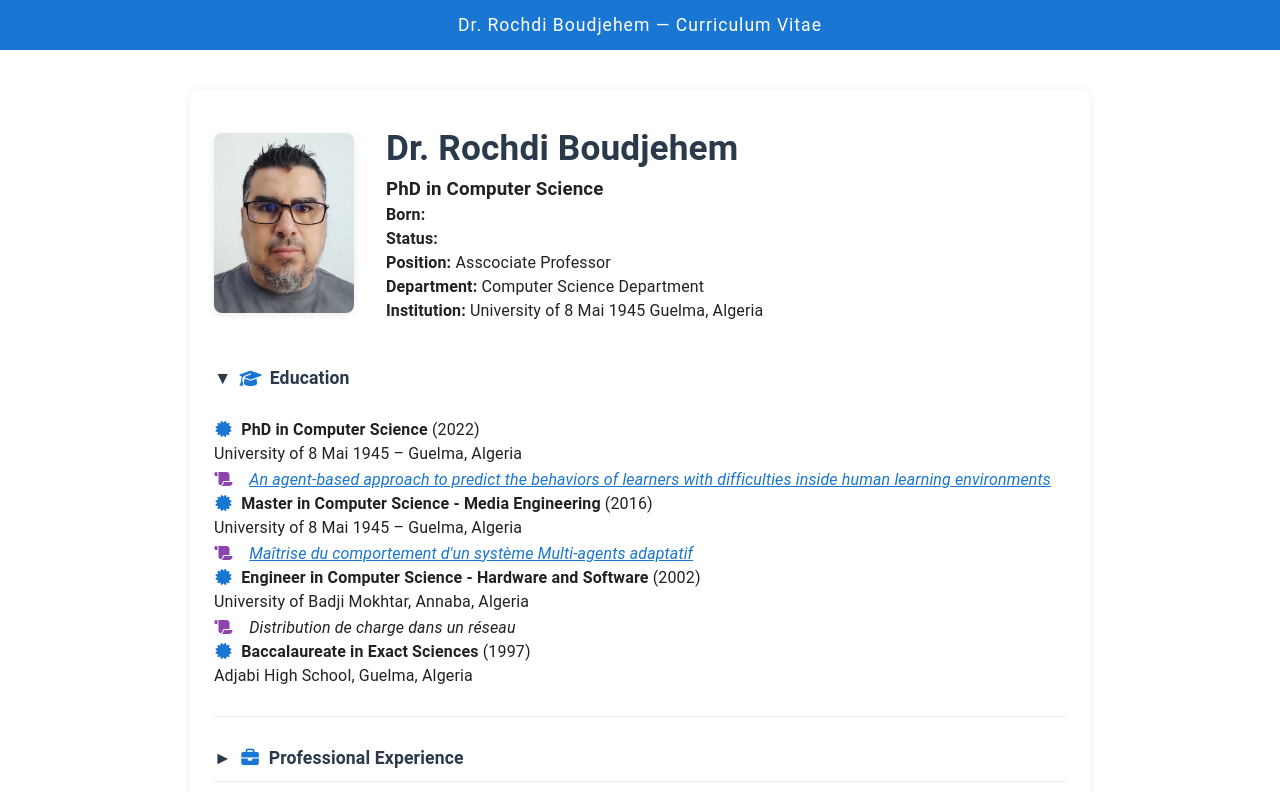
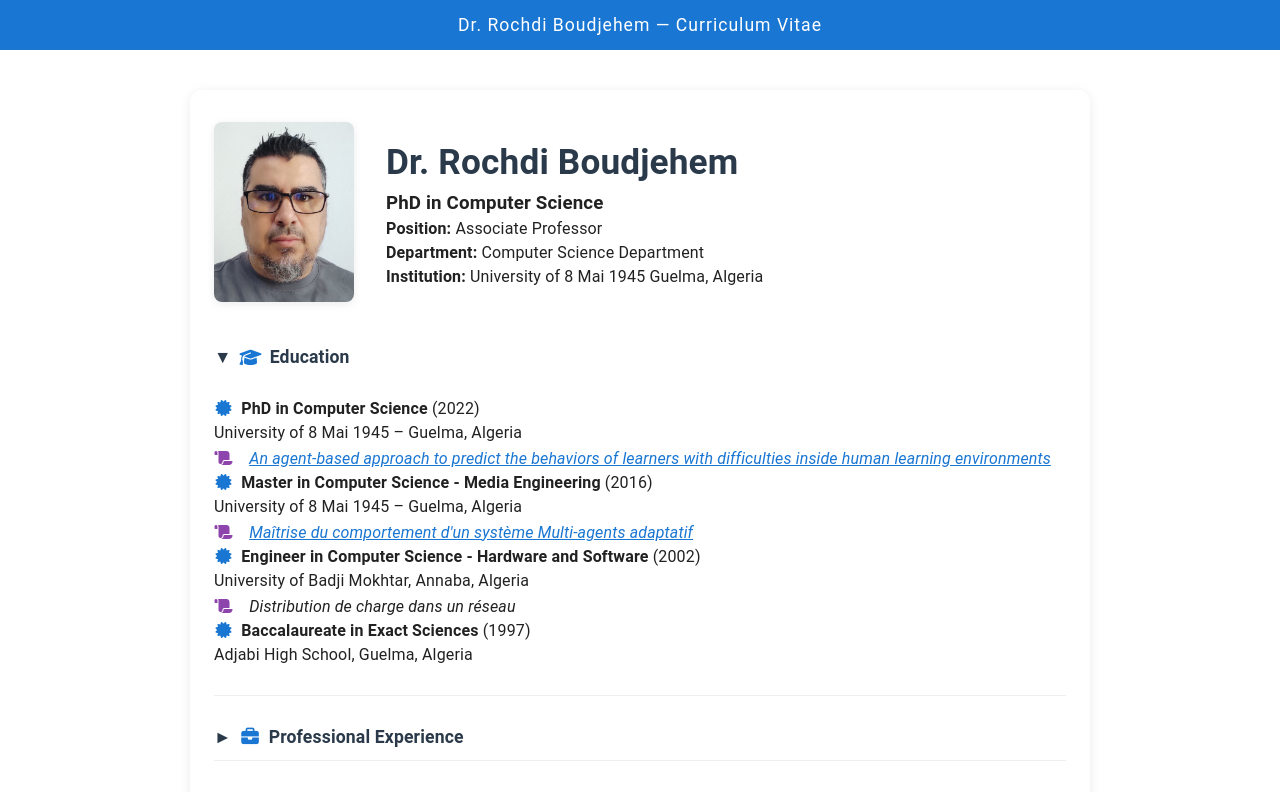
Before and after one commit to rochdiboudjehem/rochdiboudjehem.github.io, a React (Vite) app: page / in a window 1280 px wide. Shown: the top 792 px of the page. Built offline with nearby package versions, Linux system fonts and the light colour scheme.

Commit message:
fix: update personal information and correct position title to Associate Professor

```diff
--- a/src/App.tsx
+++ b/src/App.tsx
@@ -21,8 +21,8 @@ function App() {
             <h1>{personal.name}</h1>
             <h3>{personal.title}</h3>
             <div>
-              <div><b>Born:</b> {personal.born}</div>
-              <div><b>Status:</b> {personal.status}</div>
+              {/* <div><b>Born:</b> {personal.born}</div> */}
+              {/* <div><b>Status:</b> {personal.status}</div> */}
               <div><b>Position:</b> {personal.position}</div>
               <div><b>Department:</b> {personal.department}</div>
               <div><b>Institution:</b> {personal.institution}</div>
--- a/src/cvData.ts
+++ b/src/cvData.ts
@@ -2,7 +2,9 @@ export const cvData = {
   personal: {
     name: "Dr. Rochdi Boudjehem",
     title: "PhD in Computer Science",
-    position: "Asscociate Professor",
+    born: "",
+    status: "",
+    position: "Associate Professor",
     department: "Computer Science Department",
     institution: "University of 8 Mai 1945 Guelma, Algeria"
   },
```
